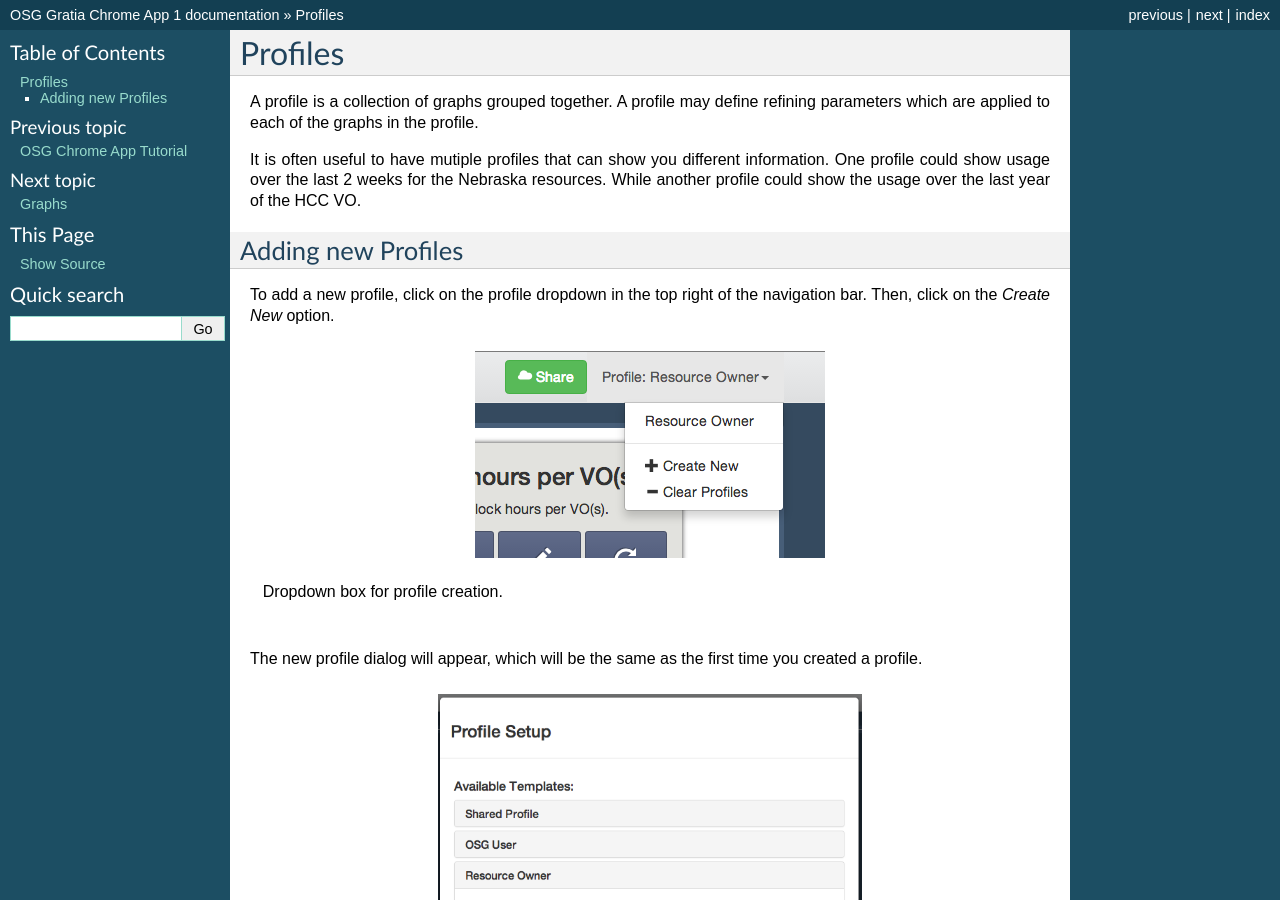
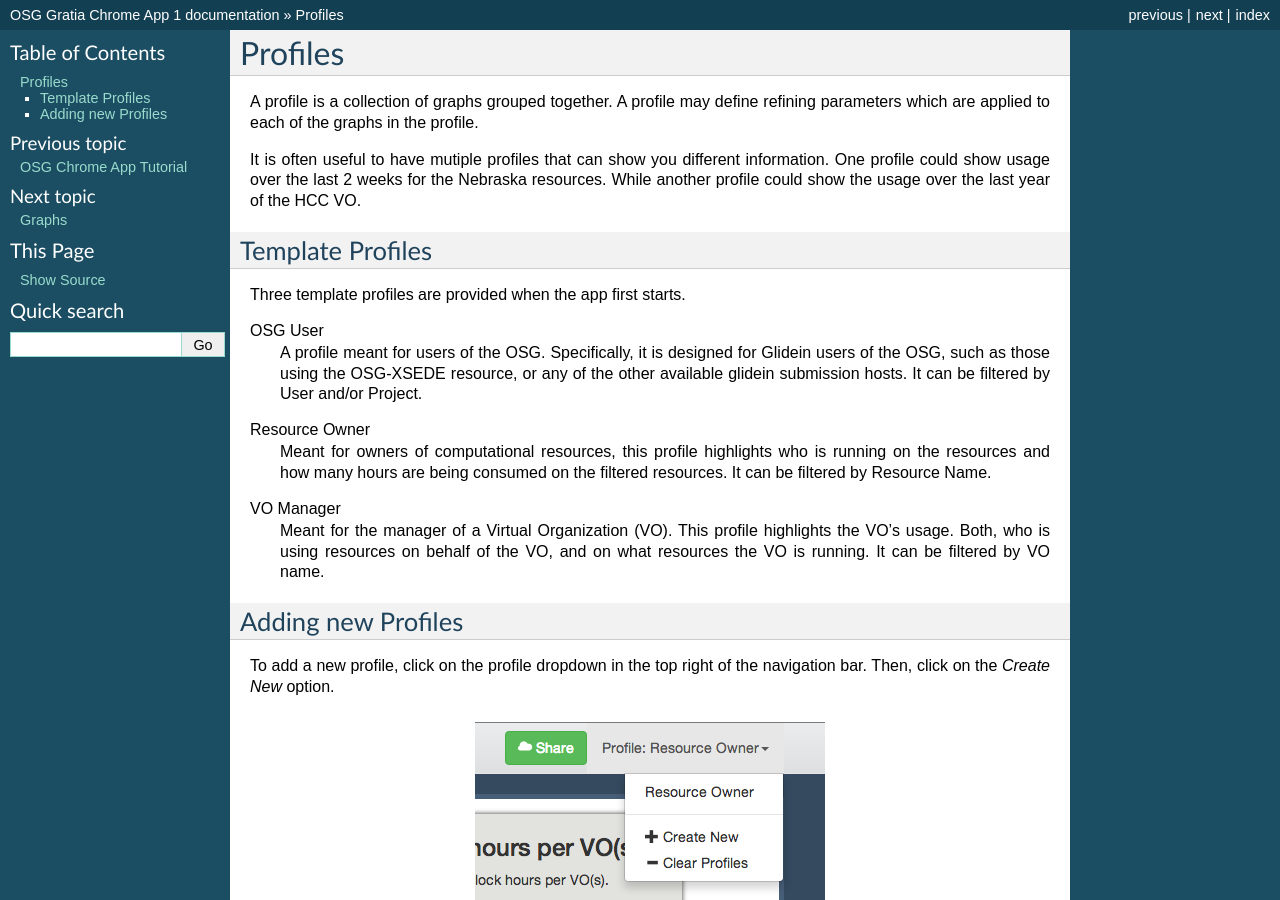
Before and after one commit to djw8605/OSG-Usage-Chrome-App, a Sphinx documentation site: the page built from docs/source/profiles.rst, in a window 1280 px wide and 900 px high. Built offline with Sphinx 7.4.7, drawn with Linux system fonts in a browser that asks for light colours.

Commit message:
Adding docs about the profiles

```diff
--- a/docs/source/index.rst
+++ b/docs/source/index.rst
@@ -6,7 +6,7 @@
 OSG Usage Chrome App
 =====================
 
-The OSG Usage App provides an interface into the OSG's accounting system.  It also features:
+The OSG Usage App provides an interface into the `OSG <http://www.opensciencegrid.org/>`_'s accounting system.  It also features:
 
 * Sharing of collections of graphs with other users.
 * Refining of graphed data.
--- a/docs/source/profiles.rst
+++ b/docs/source/profiles.rst
@@ -5,6 +5,23 @@
 A profile is a collection of graphs grouped together.  A profile may define refining parameters which are applied to each of the graphs in the profile.
 
 It is often useful to have mutiple profiles that can show you different information.  One profile could show usage over the last 2 weeks for the Nebraska resources.  While another profile could show the usage over the last year of the HCC VO.
+
+.. _templateprofiles:
+
+Template Profiles
+-----------------
+
+Three template profiles are provided when the app first starts.
+
+OSG User
+   A profile meant for users of the OSG.  Specifically, it is designed for Glidein users of the OSG, such as those using the OSG-XSEDE resource, or any of the other available glidein submission hosts.  It can be filtered by User and/or Project.
+
+Resource Owner
+   Meant for owners of computational resources, this profile highlights who is running on the resources and how many hours are being consumed on the filtered resources.  It can be filtered by Resource Name.
+
+VO Manager
+   Meant for the manager of a Virtual Organization (VO).  This profile highlights the VO's usage.  Both, who is using resources on behalf of the VO, and on what resources the VO is running.  It can be filtered by VO name.
+
 
 .. _addingprofiles:
 
```
